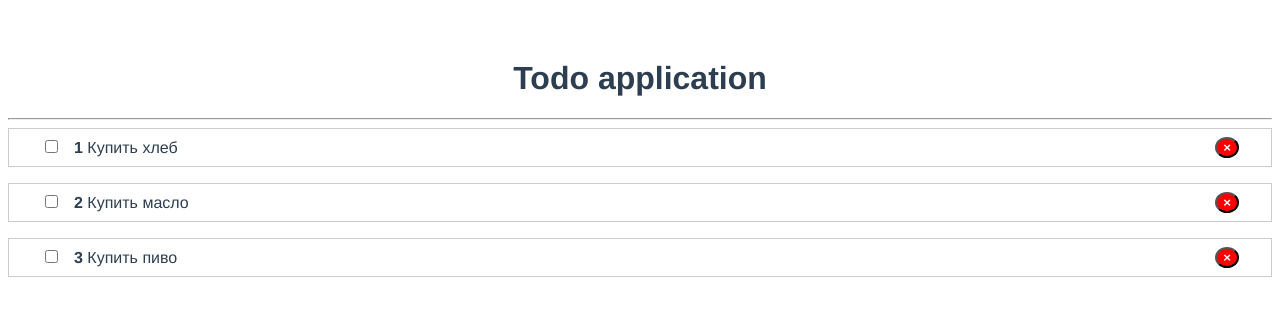
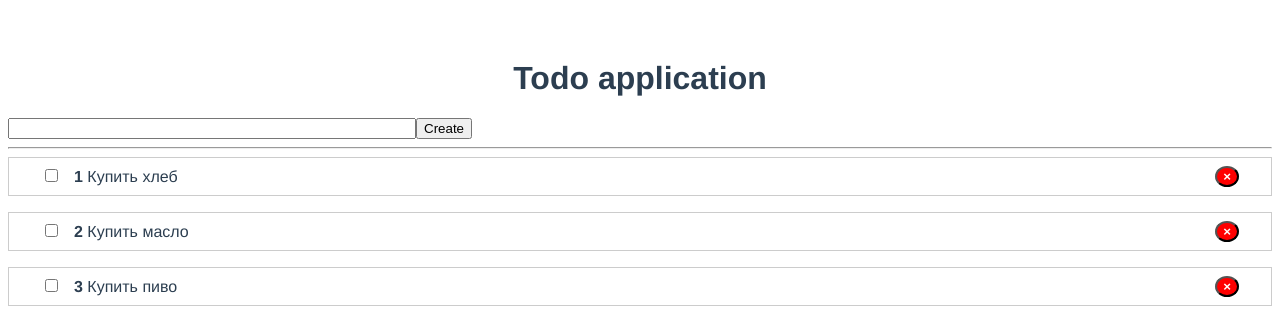
Before and after one commit to TheSirsh/todo-vue, a Vue app in the folder todo-vue/: page / in a window 1280 px wide. Shown: the top 336 px of the page. Built offline with nearby package versions, Linux system fonts and the light colour scheme.

Commit message:
feat: add addTodo form

```diff
--- a/todo-vue/src/App.vue
+++ b/todo-vue/src/App.vue
@@ -1,6 +1,9 @@
 <template>
   <div id="app">
     <h1>Todo application</h1>
+    <AddTodo
+      @add-todo="addTodo"
+    />
     <hr>
     <TodoList
       v-bind:todos="todos"
@@ -12,6 +15,8 @@
 <script>
 
 import TodoList from '@/components/TodoList.vue';
+import AddTodo from '@/components/AddTodo.vue';
+
 export default {
   name: 'App',
   data() {
@@ -26,10 +31,13 @@ export default {
   methods: {
     removeTodo(id) {
       this.todos = this.todos.filter(t => t.id !== id)
+    },
+    addTodo(todo) {
+      this.todos.push(todo)
     }
   },
   components: {
-    TodoList,
+    TodoList, AddTodo,
   }
 }
 </script>
--- /dev/null
+++ b/todo-vue/src/components/AddTodo.vue
@@ -0,0 +1,40 @@
+<template>
+  <form @submit.prevent="onSubmit">
+    <input type="text" v-model="title">
+    <button type="submit">Create</button>
+  </form>
+</template>
+
+<script>
+export default {
+  data() {
+    return {
+      title: '',
+    }
+  },
+  methods: {
+    onSubmit() {
+      if (this.title.trim()) {
+        const newTodo = {
+          id: Date.now(),
+          title: this.title,
+          completed: false,
+        }
+
+        this.$emit("add-todo", newTodo);
+        this.title = "";
+      }
+    }
+  }
+}
+</script>
+
+<style scoped>
+  form {
+    display: flex;
+  }
+
+  input {
+    width: 400px;
+  }
+</style>
--- a/todo-vue/src/components/TodoItem.vue
+++ b/todo-vue/src/components/TodoItem.vue
@@ -3,7 +3,7 @@
     <span v-bind:class="{done: todo.completed}">
       <input type="checkbox"
         v-on:change="todo.completed = !todo.completed">
-      <strong>{{ todo.id }}</strong>
+      <strong>{{ index + 1 }}</strong>
       {{ todo.title }}
     </span>
     <button class="rm"
@@ -19,7 +19,8 @@ export default {
     todo: {
       type: Object,
       required: true,
-    }
+    },
+    index: Number,
   }
 }
 </script>
--- a/todo-vue/src/components/TodoList.vue
+++ b/todo-vue/src/components/TodoList.vue
@@ -2,8 +2,9 @@
   <div>
     <ul>
       <TodoItem
-        v-for="todo of todos"
+        v-for="(todo, i) of todos"
         v-bind:todo="todo"
+        v-bind:index="i"
         v-on:remove-todo="removeTodo"
       />
     </ul>
```
